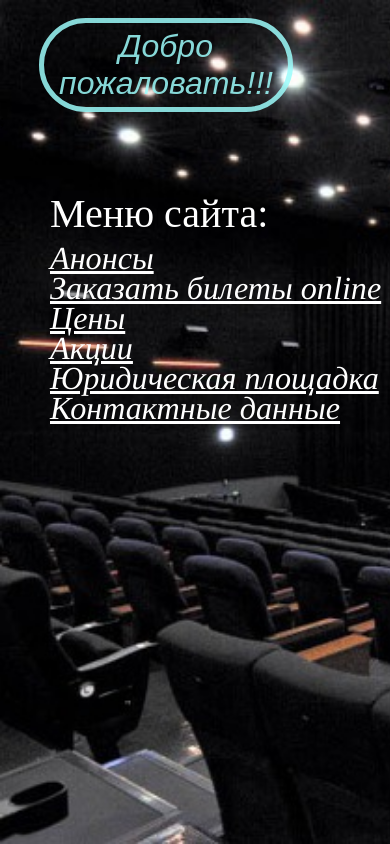
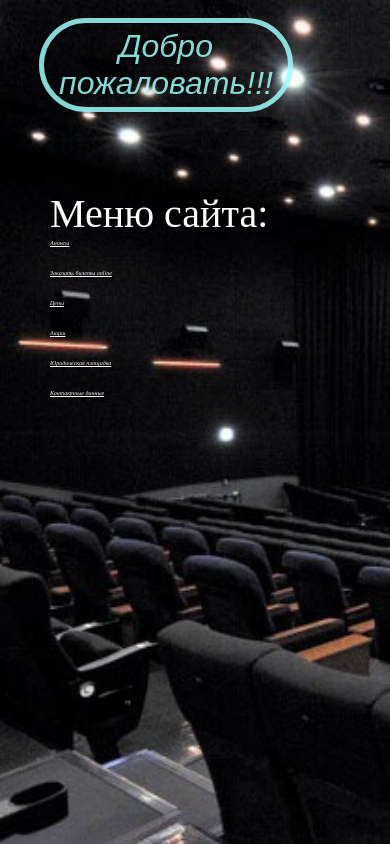
Before and after one commit to id31032/id31032.github.io, a plain HTML site: page index.html in a window 390 px wide. Drawn offline with Linux system fonts and the light colour scheme.

Commit message:
Update style.css

```diff
--- a/style.css
+++ b/style.css
@@ -88,7 +88,7 @@ body{
 @media (max-width: 1160px)
 {
 .ssilka{
-	font-size: 201%;
+	font-size: 10%;
 }
 #zagolovok
 {
```
